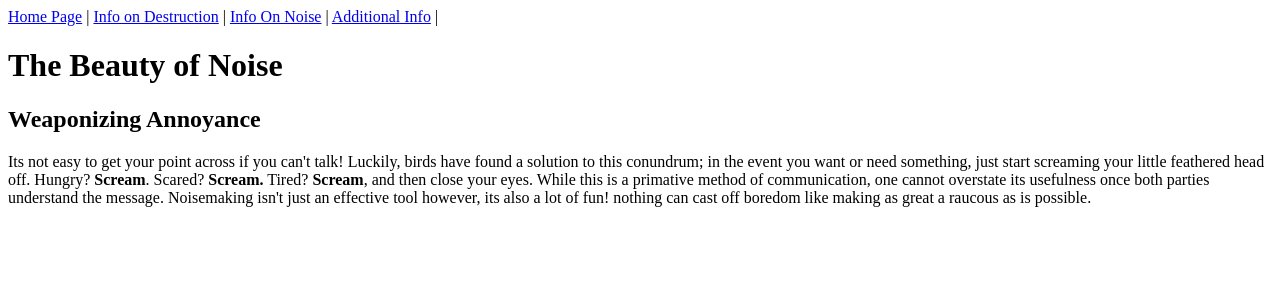
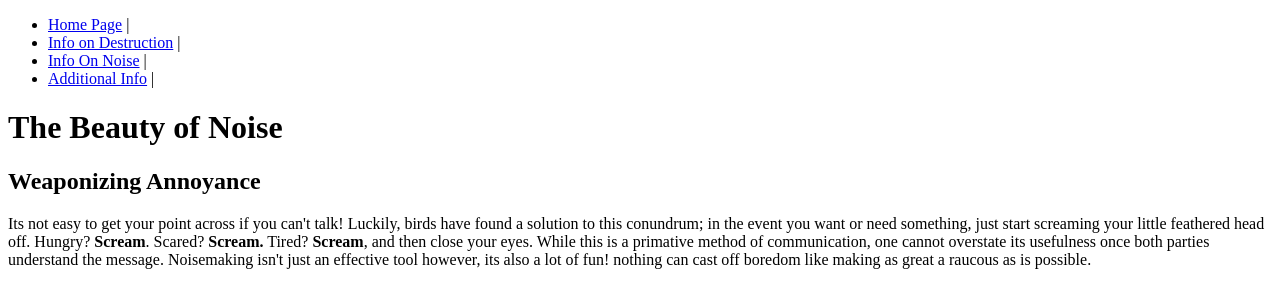
Before and after one commit to danbot22301/taro-scream, a plain HTML site: page index.htm in a window 1280 px wide. Drawn offline with Linux system fonts and the light colour scheme.

Commit message:
Update index.htm

```diff
--- a/index.htm
+++ b/index.htm
@@ -2,12 +2,14 @@
 <html>
 <body>
 <title>The Bird Life: How To Scream</title>
-<nav>
-<a href="https://danbot22301.github.io/danbot22301/">Home Page</a> |
-<a href="https://danbot22301.github.io/taro-destruction/">Info on Destruction</a> |
-<a href="https://danbot22301.github.io/taro-scream/">Info On Noise</a> |
-<a href="https://emborapets.com/parakeet-behavior-guide-how-to-know-what-they-are-expressing/">Additional Info</a> |
-</nav>
+<ul>
+  <nav>
+         <li><a href="https://danbot22301.github.io/danbot22301/">Home Page</a> |</li>
+         <li><a href="https://danbot22301.github.io/taro-destruction/">Info on Destruction</a> |</li>
+         <li><a href="https://danbot22301.github.io/taro-scream/">Info On Noise</a> |</li>
+         <li><a href="https://emborapets.com/parakeet-behavior-guide-how-to-know-what-they-are-expressing/">Additional Info</a> |</li>
+      <nav>
+    </ul>
 <h1>The Beauty of Noise</h1>
 <h2>Weaponizing Annoyance</h2>
 
```
